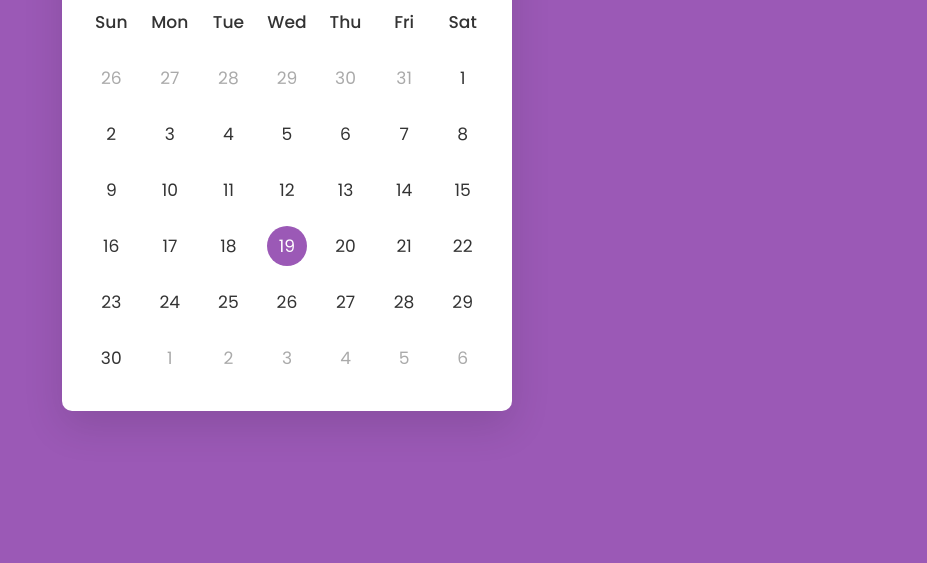
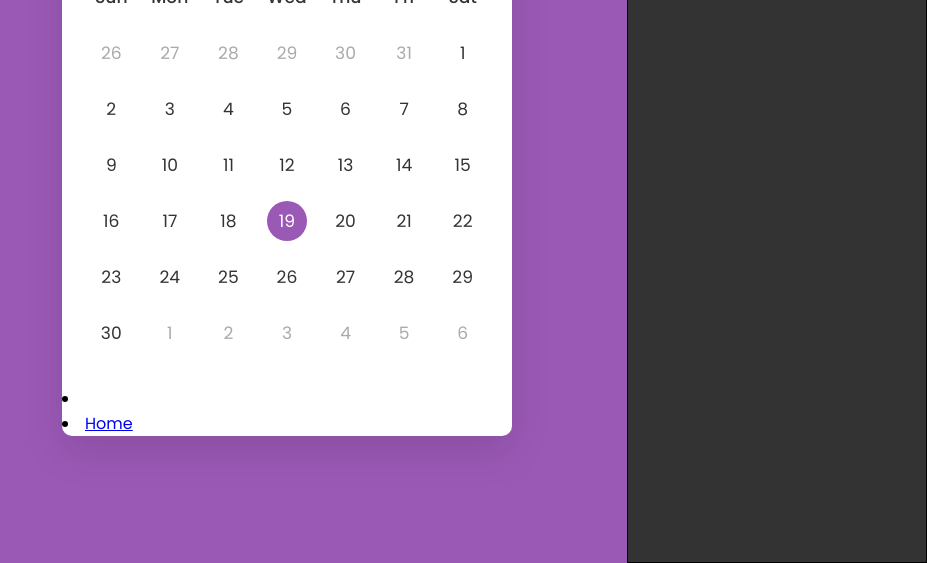
Before and after one commit to Cabo-USBC/Bionnipon, a website: page calendario.html in a window 1280 px wide. Both pictures are taken after a click on the item "10". Shown: the part 237-800 px from the top of the page, without its empty margins (353-1280 px from the left). Drawn offline with nearby package versions, Linux system fonts and the light colour scheme.

Commit message:
adicionamento de lista de tarefas diarias

```diff
--- a/calendario.html
+++ b/calendario.html
@@ -30,8 +30,14 @@
           <li>Sat</li>
         </ul>
         <ul class="days"></ul>
-      </div>
+
     </div>
+    <div id="minhaDiv" style="display:none;">
+    Tarefa diaria:
 
+    </div>
+    <li onclick = "abrirDiv()"></li>
+    <li><a href="index.html">Home</a></li>
   </body>
+
 </html>
--- a/css/calendarionovo.css
+++ b/css/calendarionovo.css
@@ -101,3 +101,17 @@ header .current-date{
 .days li:not(.active):hover::before{
   background: #f2f2f2;
 }
+
+#minhaDiv{
+  background-color: #333;
+  position: fixed;
+  display: none;
+  padding: 100px;
+  width: 300px;
+  right: 0;
+  bottom: 0;
+  top:0;
+  z-index: 1;
+  border: 1px solid black
+
+}
--- a/funcoes.js
+++ b/funcoes.js
@@ -21,10 +21,11 @@ const renderCalendar = () => {
         // adding active class to li if the current day, month, and year matched
         let isToday = i === date.getDate() && currMonth === new Date().getMonth()
                      && currYear === new Date().getFullYear() ? "active" : "";
-        liTag += `<li class="${isToday}">${i}</li>`;
+        liTag += `<li class="${isToday}" onclick = "abrirDiv()">${i}</li>`;
     }
     for (let i = lastDayofMonth; i < 6; i++) { // creating li of next month first days
         liTag += `<li class="inactive">${i - lastDayofMonth + 1}</li>`
+
     }
     currentDate.innerText = `${months[currMonth]} ${currYear}`; // passing current mon and yr as currentDate text
     daysTag.innerHTML = liTag;
@@ -45,3 +46,6 @@ prevNextIcon.forEach(icon => { // getting prev and next icons
         renderCalendar(); // calling renderCalendar function
     });
 });
+function abrirDiv() {
+    document.getElementById('minhaDiv').style.display = 'block';
+}
```
Also changed, not shown: index.html (line endings or trailing spaces).
